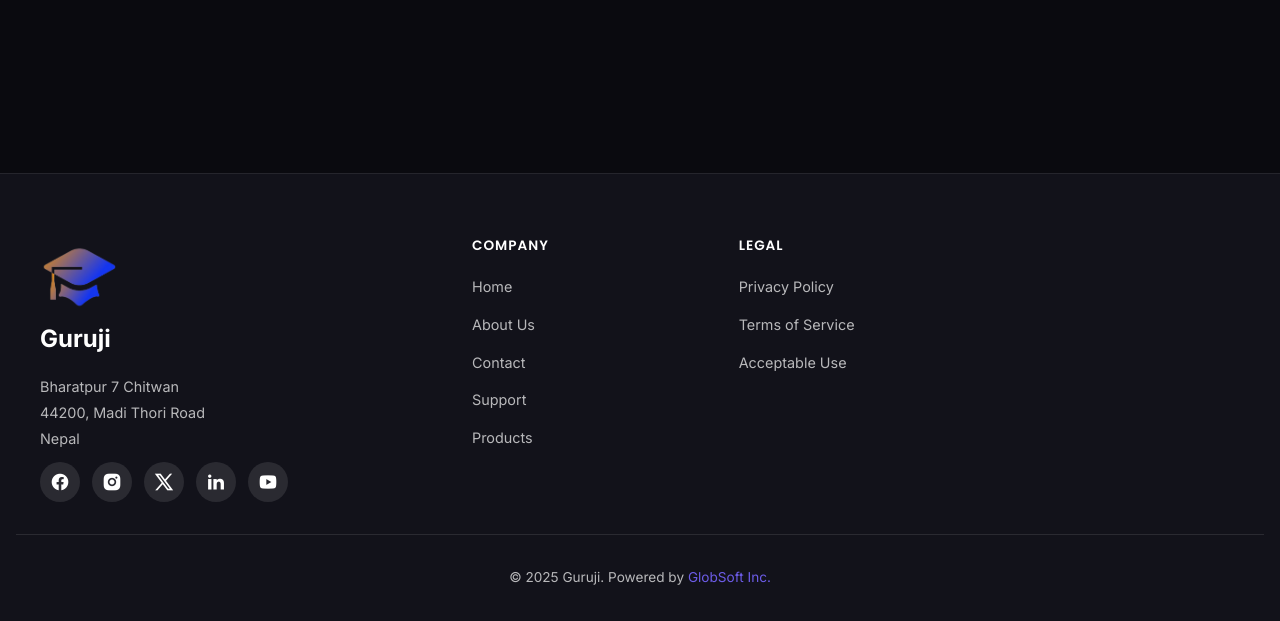
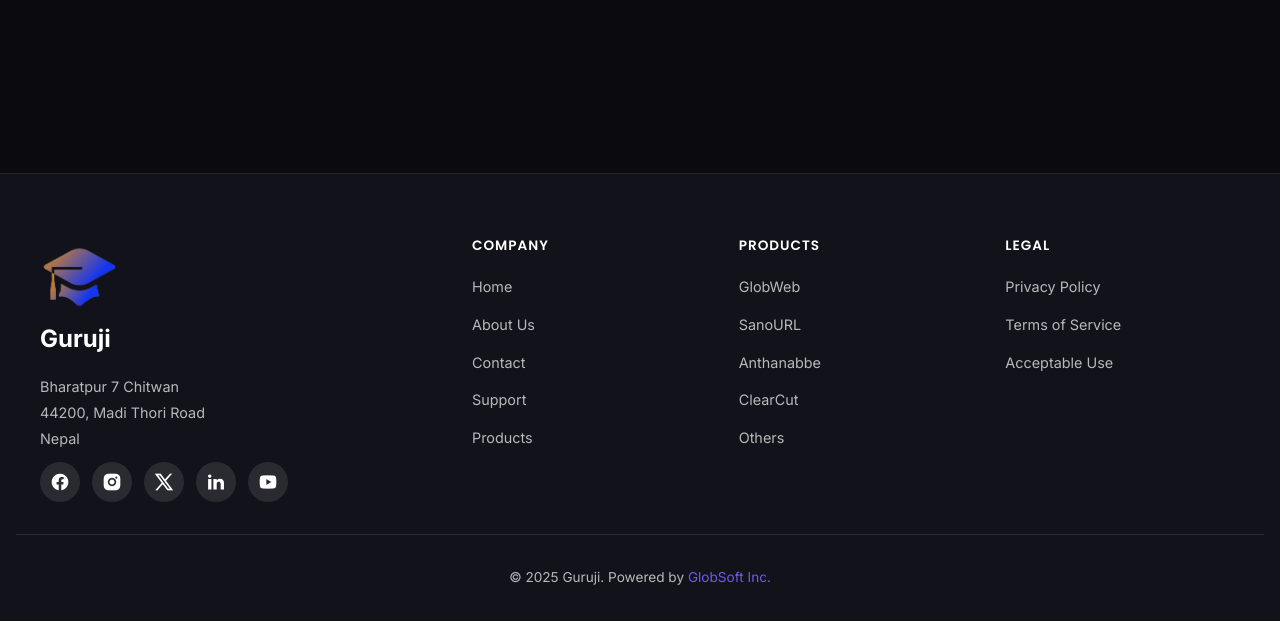
Before and after one commit to globsoftinc/guruji, a Flask app: page /courses in a window 1280 px wide. Shown: the part 627-1248 px from the top of the page. Run offline with Flask 3, Linux system fonts and the light colour scheme; data that the repository does not hold is empty; some libraries are stand-ins or nearby versions.

Commit message:
Add product links to footer in base.html

```diff
--- a/templates/base.html
+++ b/templates/base.html
@@ -105,7 +105,16 @@
                         <li><a href="https://globsoft.tech/products.html" class="footer__link">Products</a></li>
                     </ul>
                 </div>
-
+<div>
+                    <h3 class="footer__title">PRODUCTS</h3>
+                    <ul class="footer__links">
+                        <li><a href="https://globweb.globsoft.tech" class="footer__link">GlobWeb</a></li>
+                        <li><a href="https://sanourl.globsoft.tech" class="footer__link">SanoURL</a></li>
+                        <li><a href="https://anthanabbe.globsoft.tech" class="footer__link">Anthanabbe</a></li>
+                        <li><a href="https://clearcut.globsoft.tech" class="footer__link">ClearCut</a></li>
+                        <li><a href="https://globsoft.tech/products.html" class="footer__link">Others</a></li>
+                    </ul>
+</div>
                 <div>
                     <h3 class="footer__title">LEGAL</h3>
                     <ul class="footer__links">
```
